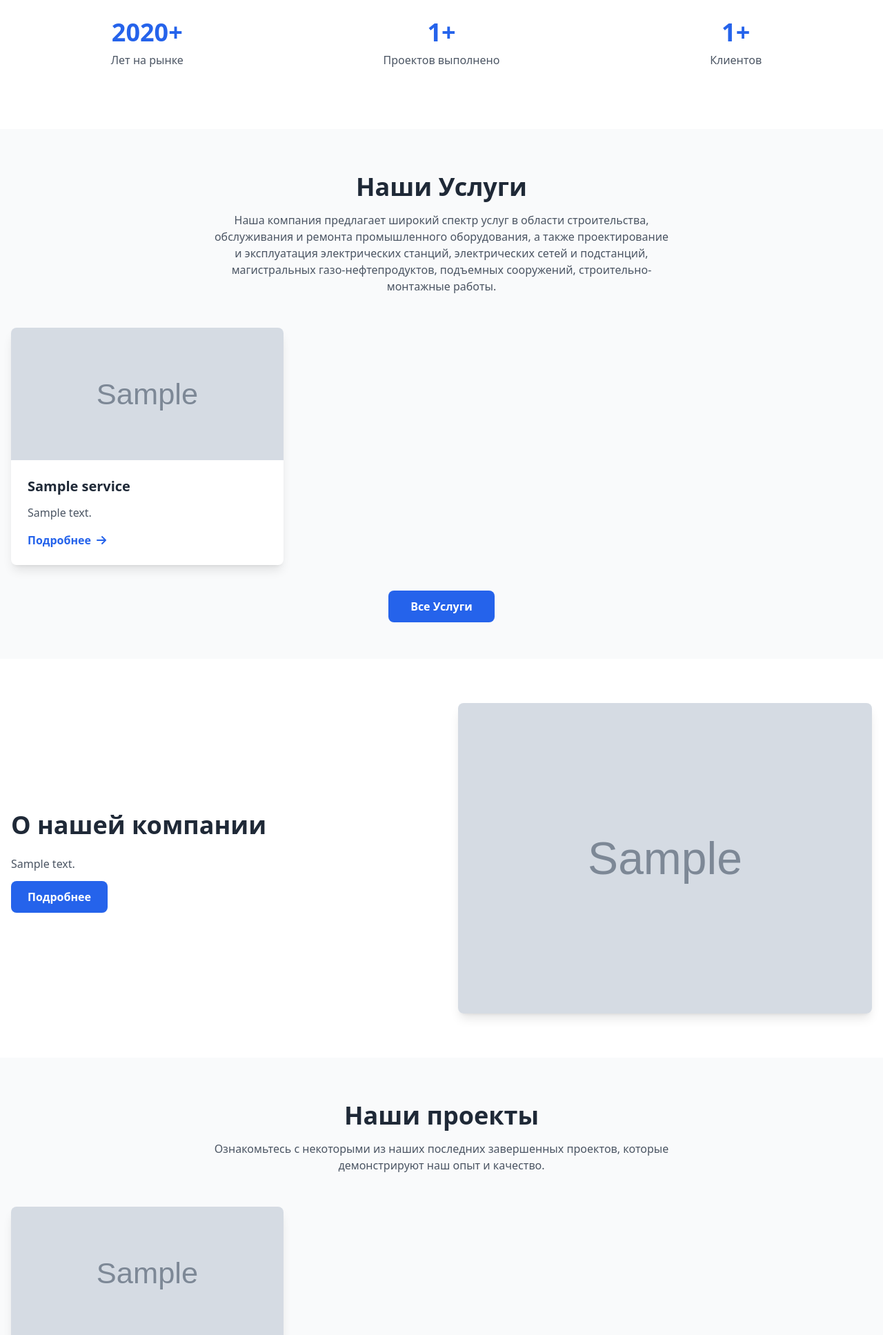
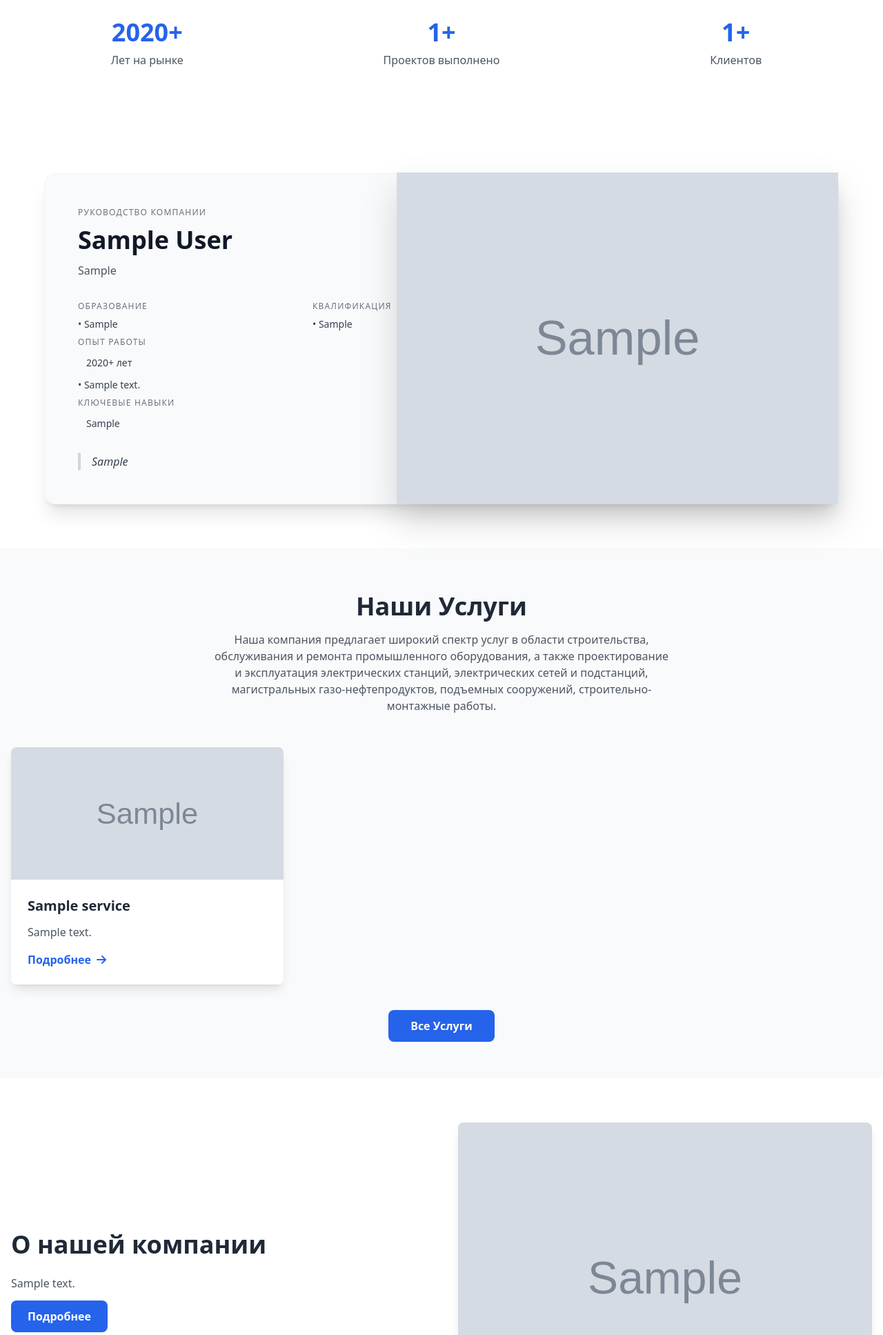
Before and after one commit to Aldekenov/construction-websitesecond-main, a Django app: page / in a window 1280 px wide. Shown: the part 861-2796 px from the top of the page at 69% size. Run offline with Django 4.2, Linux system fonts and the light colour scheme; tables that the repository leaves empty hold one stand-in row (values such as "Sample post"); grey boxes marked "Sample" are stand-in pictures; some libraries are stand-ins or nearby versions.

Commit message:
add CEO block in main

```diff
--- a/core/models.py
+++ b/core/models.py
@@ -20,6 +20,27 @@ class CompanyInfo(models.Model):
 
     def __str__(self):
         return self.company_name
+
+
+class CEOProfile(models.Model):
+    """Блок ГД"""
+    full_name = models.CharField("ФИО", max_length=255)
+    position = models.CharField("Должность", max_length=255, default="Генеральный директор")
+    quote = models.TextField("Цитата", blank=True)
+    photo = models.ImageField("Фото", upload_to="company/ceo/", blank=True, null=True)
+    education = models.TextField("Образование", blank=True, help_text="Каждый пункт с новой строки")
+    qualification = models.TextField("Квалификация / сертификаты", blank=True, help_text="Каждый пункт с новой строки")
+    experience_years = models.PositiveSmallIntegerField("Опыт (лет)", blank=True, null=True)
+    experience_text = models.TextField("Опыт работы (кратко)", blank=True, help_text="1–3 строки или пункты")
+    key_skills = models.TextField("Ключевые навыки", blank=True, help_text="Навыки через запятую или с новой строки")
+    is_active = models.BooleanField("Показывать на главной", default=True)
+
+    class Meta:
+        verbose_name = "Генеральный директор"
+        verbose_name_plural = "Генеральный директор"
+
+    def __str__(self):
+        return self.full_name
 
 
 class Service(models.Model):
--- a/core/views.py
+++ b/core/views.py
@@ -1,6 +1,6 @@
 from django.shortcuts import render, get_object_or_404
 from django.http import JsonResponse
-from .models import CompanyInfo, Service, Testimonial, ProjectGallery, AboutGoals, AboutTasks, AboutStrategy, AboutLicense, AboutCertificate, AboutAward
+from .models import CompanyInfo, Service, Testimonial, ProjectGallery, AboutGoals, AboutTasks, AboutStrategy, AboutLicense, AboutCertificate, AboutAward, CEOProfile
 from blog.models import BlogPost
 from contact.models import ContactForm
 
@@ -9,6 +9,7 @@ def home(request):
     """Домашняя страница"""
     context = {
         'company_info': CompanyInfo.objects.first(),
+        'ceo': CEOProfile.objects.filter(is_active=True).first(),
         'featured_services': Service.objects.filter(active=True)[:6],
         'featured_testimonials': Testimonial.objects.filter(featured=True)[:3],
         'featured_projects': ProjectGallery.objects.filter(featured=True)[:6],
--- a/templates/core/home.html
+++ b/templates/core/home.html
@@ -53,6 +53,131 @@
             </div>
         </div>
     </div>
+</section>
+{% endif %}
+
+<!-- Блок CEO -->
+{% if ceo %}
+<section class="py-16 bg-white">
+  <div class="container mx-auto px-4">
+    <!-- ВАЖНО: overflow-visible, чтобы PNG мог "выпирать" -->
+    <div class="relative max-w-6xl mx-auto overflow-visible">
+
+      <!-- Карточка -->
+      <div class="relative bg-gray-50 rounded-2xl shadow-xl border border-gray-100"
+           data-aos="fade-up">
+        <!-- Резерв под фото справа (под твой PNG) -->
+        <div class="p-8 md:p-12 md:pr-[360px]">
+          <div class="uppercase tracking-widest text-xs text-gray-500 mb-3">
+            Руководство компании
+          </div>
+
+          <h2 class="text-3xl md:text-4xl font-bold text-gray-900 leading-tight">
+            {{ ceo.full_name }}
+          </h2>
+
+          <div class="text-gray-600 mt-3 mb-8">
+            {{ ceo.position }}
+          </div>
+
+        <div class="mt-8 grid grid-cols-1 sm:grid-cols-2 gap-2 max-w-2xl">
+          {% if ceo.education %}
+          <div>
+            <div class="text-xs uppercase tracking-widest text-gray-500 mb-2">Образование</div>
+            <ul class="text-gray-700 text-sm space-y-1">
+              {% for line in ceo.education.splitlines %}
+                {% if line %}<li>• {{ line }}</li>{% endif %}
+              {% endfor %}
+            </ul>
+          </div>
+          {% endif %}
+
+          {% if ceo.qualification %}
+          <div>
+            <div class="text-xs uppercase tracking-widest text-gray-500 mb-2">Квалификация</div>
+            <ul class="text-gray-700 text-sm space-y-1">
+              {% for line in ceo.qualification.splitlines %}
+                {% if line %}<li>• {{ line }}</li>{% endif %}
+              {% endfor %}
+            </ul>
+          </div>
+          {% endif %}
+
+          {% if ceo.experience_years or ceo.experience_text %}
+          <div class="sm:col-span-2">
+            <div class="text-xs uppercase tracking-widest text-gray-500 mb-2">Опыт работы</div>
+
+            {% if ceo.experience_years %}
+              <div class="inline-flex items-center gap-2 mb-2">
+                <span class="px-3 py-1 text-gray-700 text-sm">
+                  {{ ceo.experience_years }}+ лет
+                </span>
+              </div>
+            {% endif %}
+
+            {% if ceo.experience_text %}
+              <ul class="text-gray-700 text-sm space-y-1">
+                {% for line in ceo.experience_text.splitlines %}
+                  {% if line %}<li>• {{ line }}</li>{% endif %}
+                {% endfor %}
+              </ul>
+            {% endif %}
+          </div>
+          {% endif %}
+
+          {% if ceo.key_skills %}
+            <div class="sm:col-span-2">
+              <div class="text-xs uppercase tracking-widest text-gray-500 mb-2">Ключевые навыки</div>
+              <div class="flex flex-wrap gap-2">
+                {% for line in ceo.key_skills.splitlines %}
+                  {% if line %}
+                  <span class="px-3 py-1 text-gray-700 text-sm">
+                    {{ line }}
+                  </span>
+                  {% endif %}
+                {% endfor %}
+              </div>
+            </div>
+            {% endif %}
+
+        </div>
+        {% if ceo.quote %}
+          <div class="flex gap-4 max-w-2xl mt-7">
+            <div class="w-1 bg-gray-300 rounded"></div>
+            <blockquote class="italic text-gray-700 leading-relaxed">
+              {{ ceo.quote }}
+            </blockquote>
+          </div>
+          {% endif %}
+
+        <div class="hidden md:block absolute inset-y-0 right-0 w-[380px]
+                    bg-gradient-to-l from-gray-50 via-gray-50 to-transparent
+                    pointer-events-none rounded-2xl"></div>
+      </div>
+
+      {% if ceo.photo %}
+      <img src="{{ ceo.photo.url }}"
+           alt="{{ ceo.full_name }}"
+           class="hidden md:block absolute right-0 bottom-0
+                  translate-x-10
+                  h-[440px] lg:h-[480px]
+                  object-contain
+                  drop-shadow-2xl
+                  pointer-events-none"
+           data-aos="fade-left"
+           data-aos-delay="80">
+      {% endif %}
+
+      {% if ceo.photo %}
+      <div class="md:hidden mt-8 flex justify-center" data-aos="fade-up">
+        <img src="{{ ceo.photo.url }}"
+             alt="{{ ceo.full_name }}"
+             class="h-64 object-contain drop-shadow-xl">
+      </div>
+      {% endif %}
+
+    </div>
+  </div>
 </section>
 {% endif %}
 
```
Also changed, not shown: core/admin.py (+17 -1 lines).
